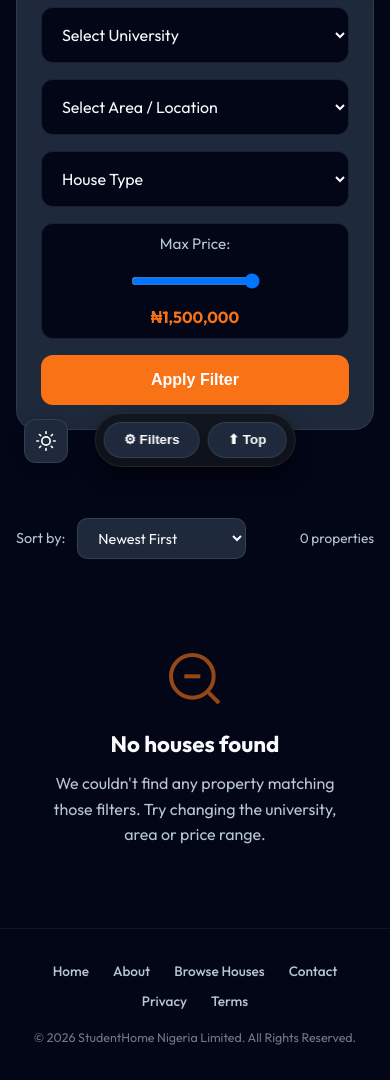
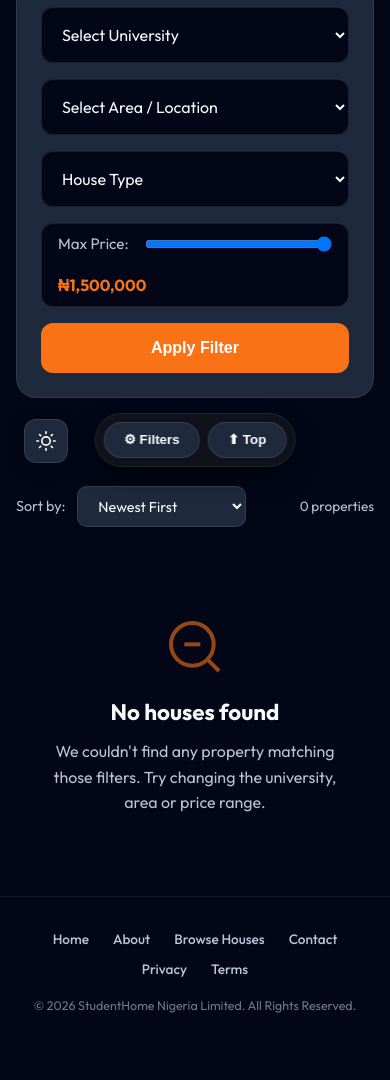
Before and after one commit to BoyLegend808/AI-HOMES, a website: page shop/shop.html in a window 390 px wide. Shown: the part 357-1437 px from the top of the page. After the commit the page ends 1405 px from the top, so only its background shows below. Drawn offline with nearby package versions, Linux system fonts and the light colour scheme; no server answers.

Commit message:
Optimize UI/UX and fix mobile responsiveness for shop page

```diff
--- a/shop/shop.css
+++ b/shop/shop.css
@@ -49,6 +49,15 @@
       border-color: var(--accent);
     }
 
+    .price-filter-row {
+      align-items: center;
+      gap: 1rem;
+      background: var(--bg-dark);
+      padding: 0.5rem 1rem;
+      border-radius: 12px;
+      border: 1px solid rgba(255, 255, 255, 0.1);
+    }
+
     .btn-filter {
       background: var(--accent);
       color: #fff;
@@ -68,8 +77,7 @@
 
     .shop-grid {
       display: grid;
-      /* HUGE UPGRADE: Fluid grid that spans naturally across screen space! */
-      grid-template-columns: repeat(auto-fill, minmax(300px, 1fr));
+      grid-template-columns: repeat(auto-fill, minmax(280px, 1fr));
       gap: 2rem;
     }
 
@@ -203,12 +211,27 @@
         flex-direction: column;
       }
 
+      .price-filter-row {
+        flex-direction: row;
+        flex-wrap: wrap;
+      }
+      .price-filter-row input[type="range"] {
+        min-width: 150px;
+      }
+
       .cool-filter {
         flex-direction: column;
       }
 
       .btn-filter {
         width: 100%;
+      }
+    }
+
+    @media (max-width: 480px) {
+      .shop-grid {
+        grid-template-columns: 1fr;
+        gap: 1.5rem;
       }
     }
 
--- a/shop/shop.html
+++ b/shop/shop.html
@@ -71,7 +71,7 @@
               <option value="">House Type</option>
             </select>
           </div>
-          <div class="filter-row" style="align-items: center; gap: 1rem; background: var(--bg-dark); padding: 0.5rem 1rem; border-radius: 12px; border: 1px solid rgba(255,255,255,0.1);">
+          <div class="filter-row price-filter-row">
             <label style="color:var(--text-muted);font-size:0.95rem;white-space:nowrap;">Max Price:</label>
             <input type="range" id="flt-price" min="50000" max="1500000" step="50000" value="1500000" style="flex:1;">
             <span id="price-display" style="font-weight:700;color:var(--accent);">₦1,500,000</span>
```
